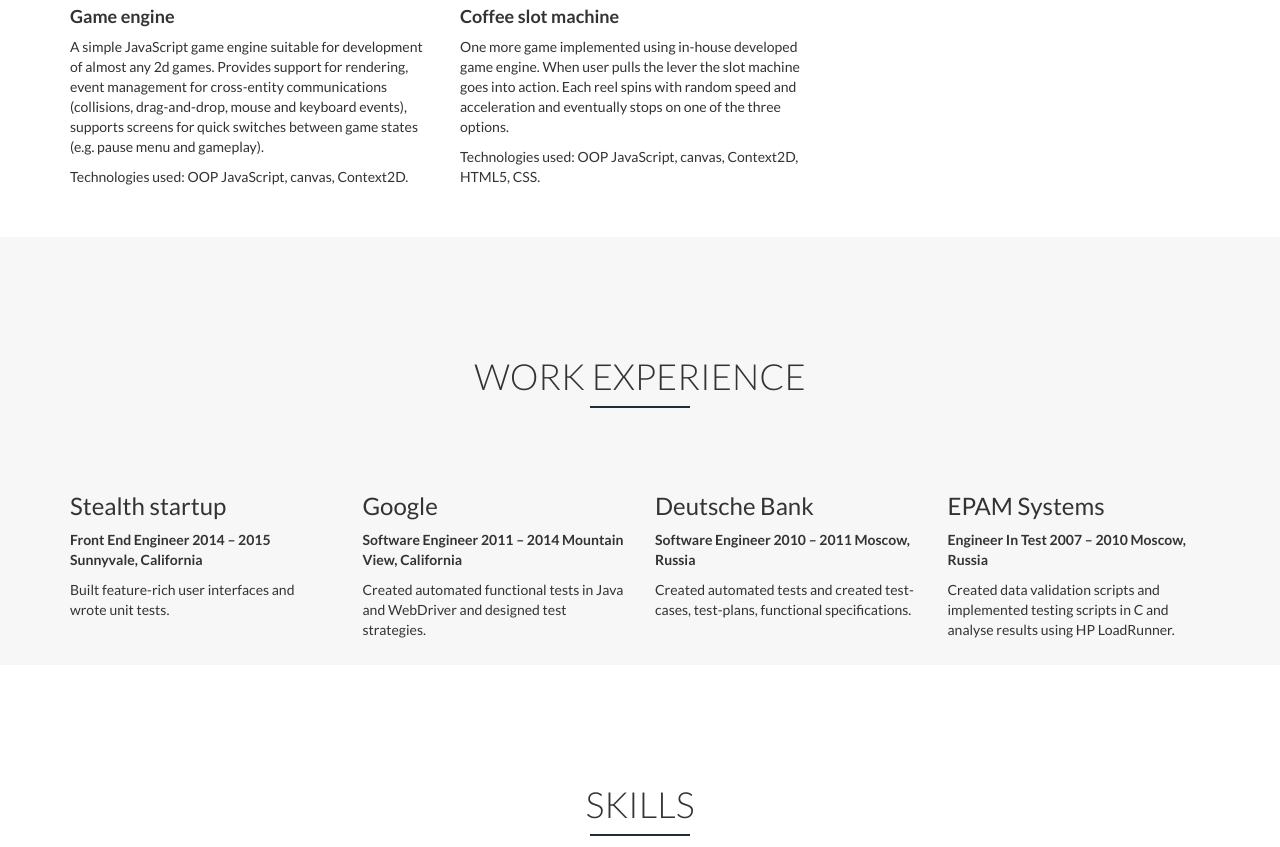
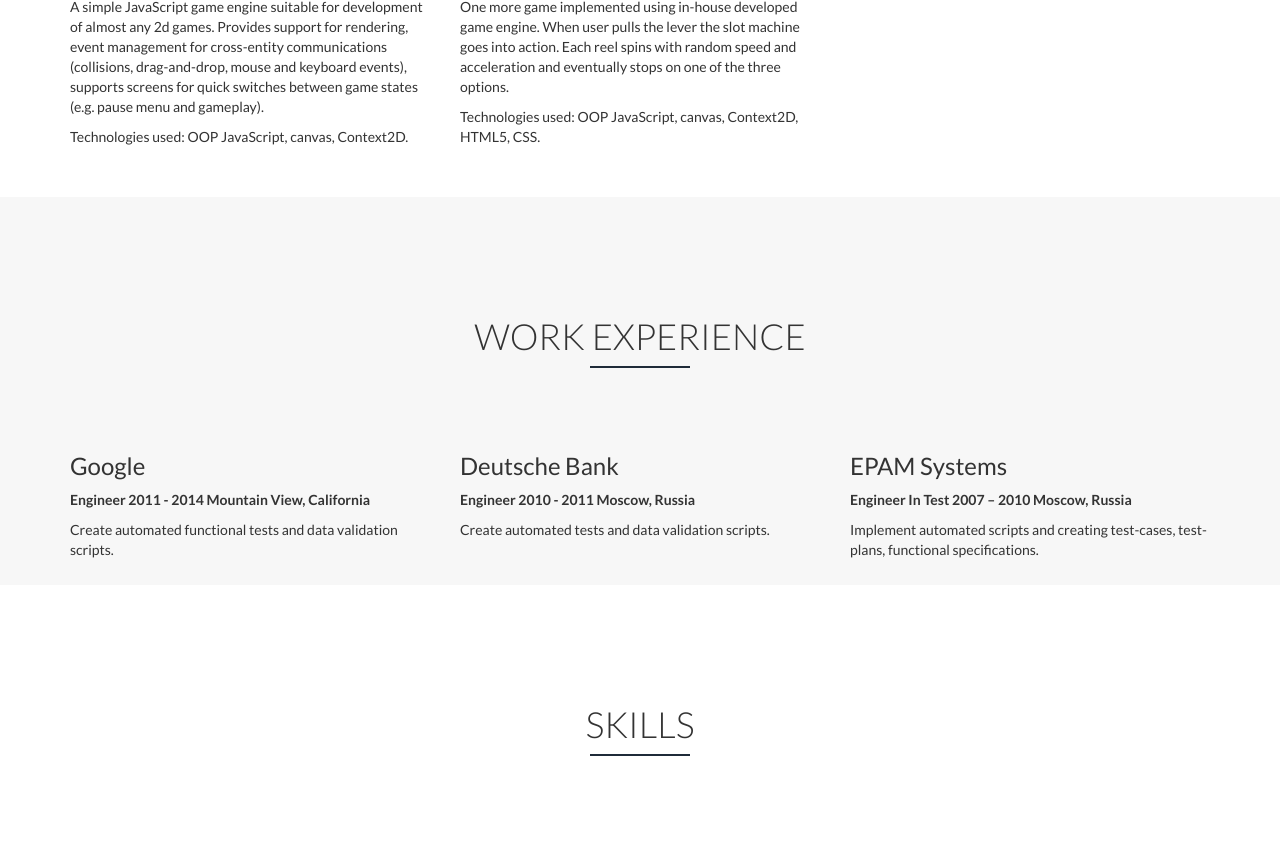
Before and after one commit to nnikolaeva/nnikolaeva.github.io, a plain HTML site: page index.html in a window 1280 px wide. Shown: the part 1325-2172 px from the top of the page. Drawn offline with nearby package versions, Linux system fonts and the light colour scheme.

Commit message:
Refactoring

```diff
--- a/index.html
+++ b/index.html
@@ -80,7 +80,6 @@
                     <b>Interactive Map</b>
                 </h4>
                     <p>Single page application application with a map for local business, utilizing a several of third party APIs for visualization of local business catalog with Google Map API with detailed info fetched from Foursquare API.
-                    Technologies used: JavaScript, Knockout JS, jQuery, AJAX, CSS, HTML5, gulp, Google Maps API, Foursquare API.</p>
                     <p>Technologies used: JavaScript, Knockout JS, jQuery, AJAX, CSS, HTML5, gulp, Google Maps API, Foursquare API.</p>
                 </div>
                 <div class="col-md-4 portfolio-item">
@@ -90,7 +89,7 @@
                     <h4>
                     <b>Frogger</b>
                 </h4>
-                    <p>Implementation of a classic game with complete UI flows: from a "Start" to "Game Over" and "You have Won". The game allows user to select from one of the predefined difficulty levels or adjust difficulty of almost any controls of the game to your liking. Implemented using in-house game engine.</p>
+                    <p>Implementation of a classic game with complete UI flows. The game allows user to select from one of the predefined difficulty levels or adjust difficulty of almost any controls of the game to your liking. Implemented using in-house game engine.</p>
                     <p>Technologies used: OOP JavaScript, canvas, Context2D.</p>
                 </div>
                 <div class="col-md-4 portfolio-item">
@@ -145,40 +144,31 @@
             <!-- /.row -->
             <!-- Work Experience Row -->
             <div class="row">
-                <div class="col-md-3">
-                    <article>
-                        <header>
-                            <h3>Stealth startup</h3>
-                            <p><b>Front End Engineer 2014 – 2015 Sunnyvale, California</b></p>
-                        </header>
-                        <p>Built feature-rich user interfaces and wrote unit tests.</p>
-                    </article>
-                </div>
-                <div class="col-md-3">
+                <div class="col-md-4">
                     <article>
                         <header>
                             <h3>Google</h3>
-                            <p><b>Software Engineer 2011 – 2014 Mountain View, California</b></p>
+                            <p><b>Engineer 2011 - 2014 Mountain View, California</b></p>
                         </header>
-                        <p>Created automated functional tests in Java and WebDriver and designed test strategies.</p>
+                        <p>Create automated functional tests and data validation scripts.</p>
                     </article>
                 </div>
-                <div class="col-md-3">
+                <div class="col-md-4">
                     <article>
                         <header>
                             <h3>Deutsche Bank</h3>
-                            <p><b>Software Engineer 2010 – 2011 Moscow, Russia</b></p>
+                            <p><b>Engineer 2010 - 2011 Moscow, Russia</b></p>
                         </header>
-                        <p>Created automated tests and created test-cases, test-plans, functional specifications.</p>
+                        <p>Create automated tests and data validation scripts.</p>
                     </article>
                 </div>
-                <div class="col-md-3">
+                <div class="col-md-4">
                     <article>
                         <header>
                             <h3>EPAM Systems</h3>
                             <p><b>Engineer In Test 2007 – 2010 Moscow, Russia</b></p>
                         </header>
-                        <p>Created data validation scripts and implemented testing scripts in C and analyse results using HP LoadRunner.</p>
+                        <p>Implement automated scripts and creating test-cases, test-plans, functional specifications.</p>
                     </article>
                 </div>
             </div>
```
